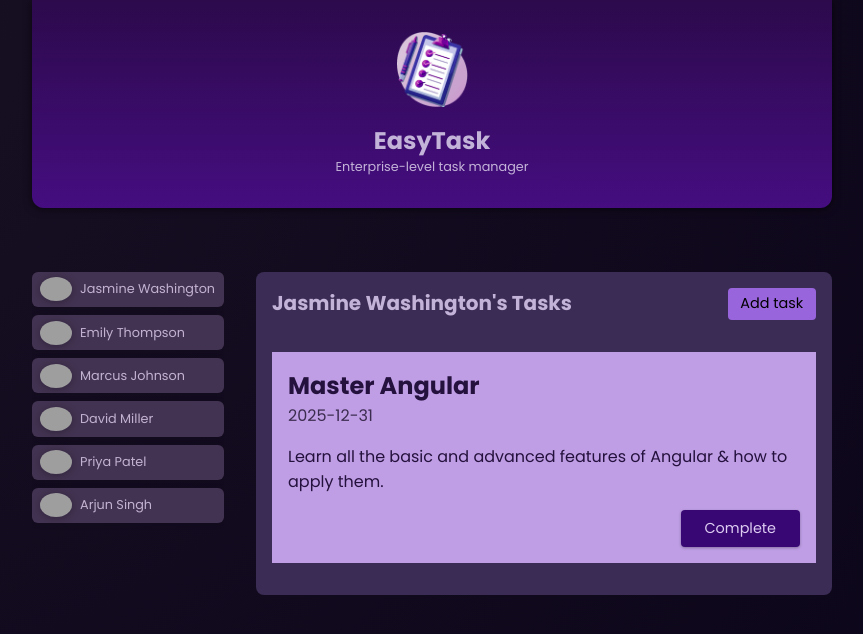
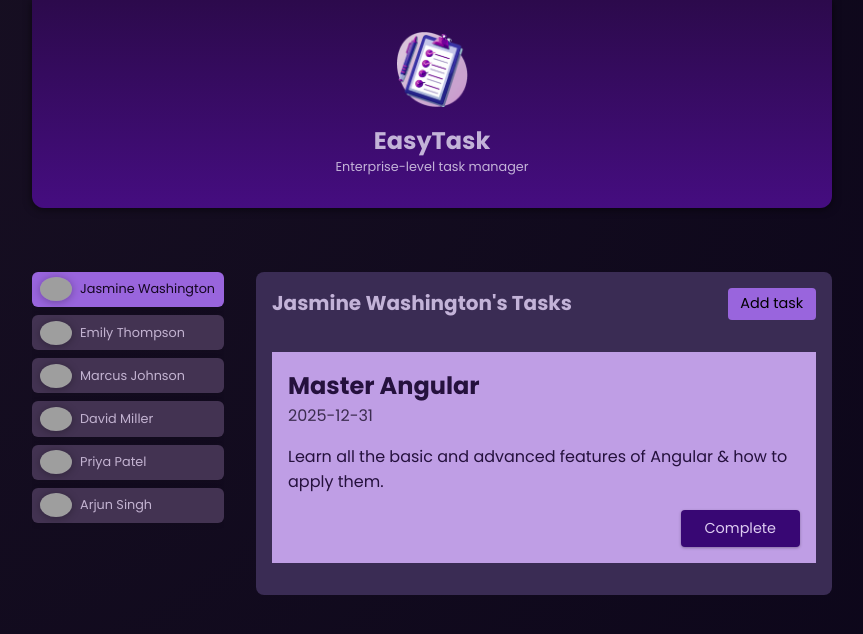
Before and after one commit to SergeyBednyuk/UdemyAngularApp, an Angular app: page / in a window 1280 px wide. Both pictures are taken after a click on the button "Jasmine Washington". Shown: the top 634 px of the page, without its empty margins (208-1071 px from the left). Built offline with nearby package versions, Linux system fonts and the light colour scheme; grey boxes are pictures that could not be loaded.

Commit message:
redactor(app): update main app component

```diff
--- a/src/app/app.html
+++ b/src/app/app.html
@@ -4,10 +4,12 @@
 	<ul id="users">
 		@for (user of users; track user.id) {
 			<li>
-				<app-user [user]="user" (selectedUser)="onSelectUser($event)"/>
+				<app-user [user]="user" [selected]="user.id === selectedUserId" (selectedUser)="onSelectUser($event)"/>
 			</li>
 		}
 	</ul>
 
-	<app-tasks [userId]="selectedUser ? selectedUser.id : ''"></app-tasks>
+	@if (selectedUser) {
+		<app-tasks [userId]="selectedUser.id"></app-tasks>
+	}
 </main>
--- a/src/app/app.ts
+++ b/src/app/app.ts
@@ -13,7 +13,7 @@ import { AppTasksComponent } from "./app-tasks/app-tasks.component";
 export class App {
     protected readonly title = signal('first-angular-app');
     users = DUMMY_USERS;
-    selectedUserId: string = DUMMY_USERS[0].id;
+    selectedUserId?: string;
 
     get selectedUser() {
         return this.users.find((user) => user.id === this.selectedUserId);
--- a/src/app/user/user.component.html
+++ b/src/app/user/user.component.html
@@ -1,5 +1,5 @@
 <div>
-	<button (click)="onSelectUser()">
+	<button [class.active]="selected" (click)="onSelectUser()">
 		<img [src]="imagePath" [alt]="user.name">
 		<span>{{ user.name }}</span>
 	</button>
--- a/src/app/user/user.model.ts
+++ b/src/app/user/user.model.ts
@@ -0,0 +1,5 @@
+export interface User {
+    id: string;
+    avatar: string;
+    name: string;
+}
```
Also changed, not shown: src/app/user/user.component.ts (+3 -5 lines).
